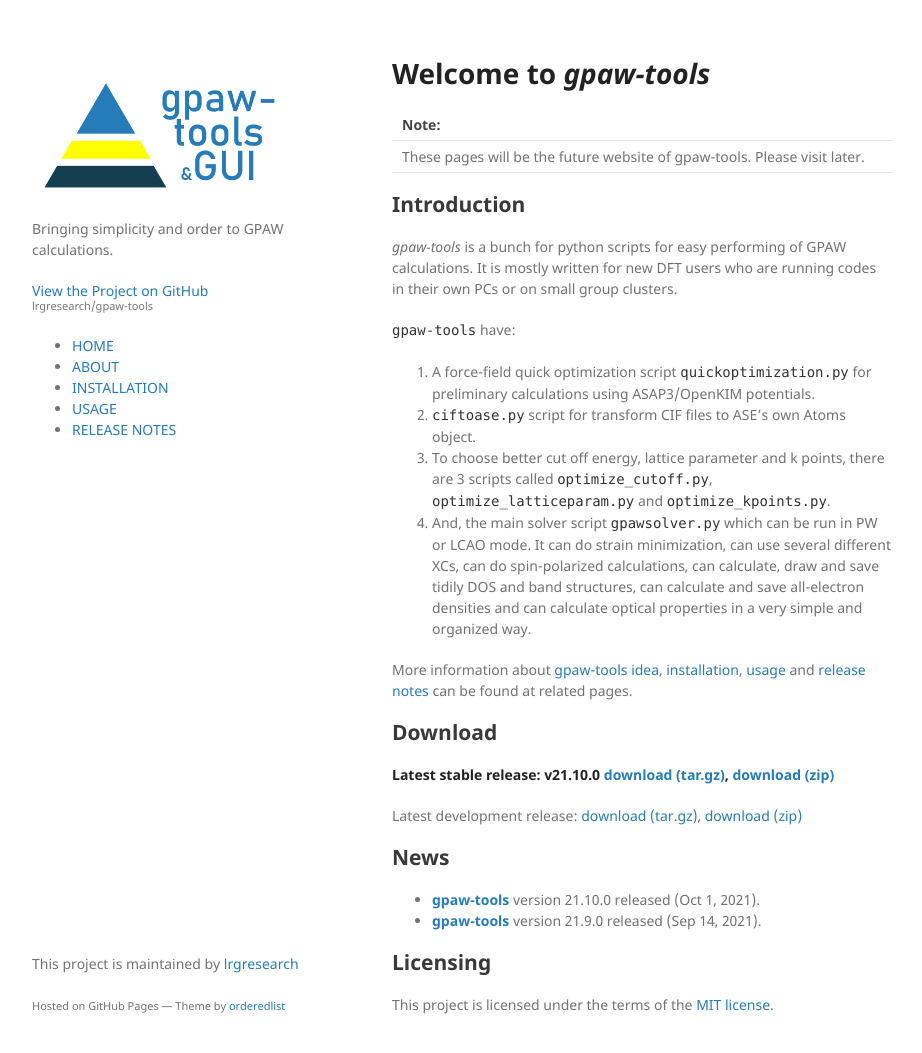
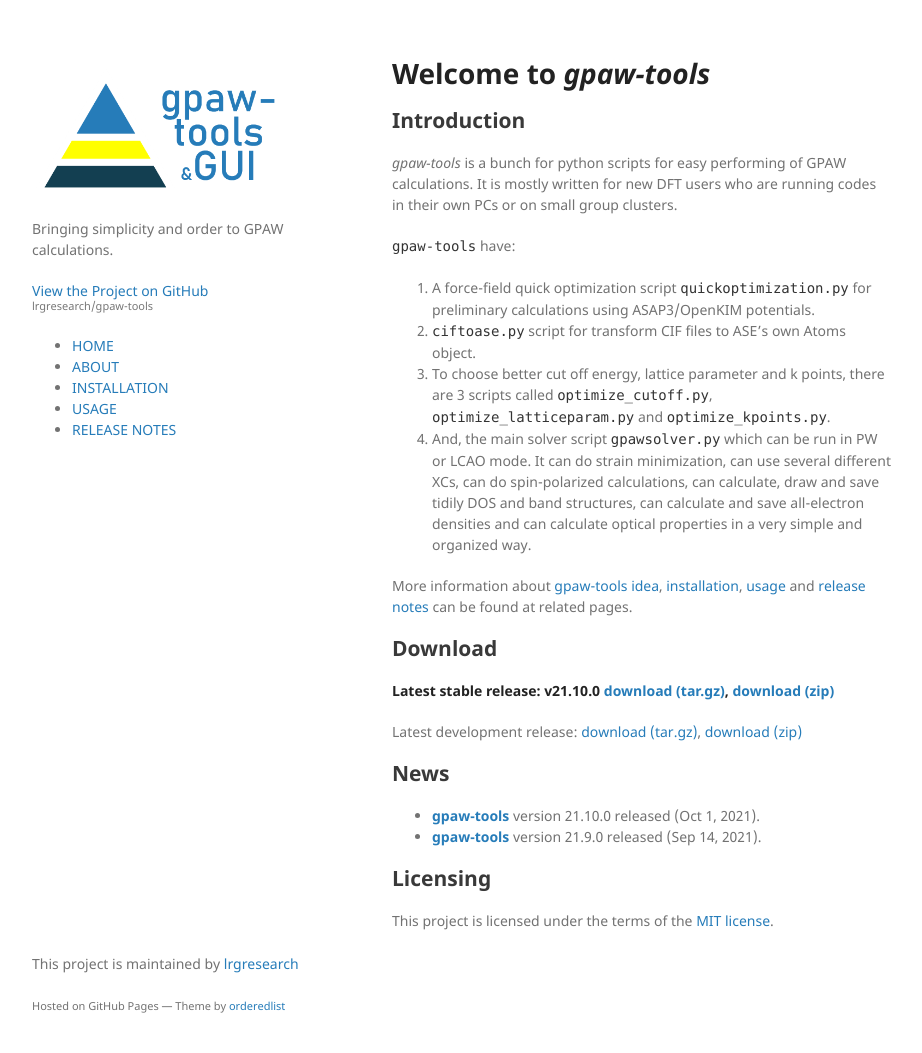
Before and after one commit to lrgresearch/gpaw-tools, a Jekyll site: the page built from index.md, in a window 1280 px wide and 1085 px high. Shown: the top 1053 px of the window, without its empty margins (178-1100 px from the left). Built offline with Jekyll 4.4.1, drawn with Linux system fonts in a browser that asks for light colours.

Commit message:
Update index.md

```diff
--- a/index.md
+++ b/index.md
@@ -5,10 +5,6 @@ title: Home
 ---
 
 # Welcome to *gpaw-tools*
-
-| Note: |
-| ----- |
-| These pages will be the future website of gpaw-tools. Please visit later. |
 
 ## Introduction
 *gpaw-tools* is a bunch for python scripts for easy performing of GPAW calculations. It is mostly written for new DFT users who are running codes in their own PCs or on small group clusters.
```
